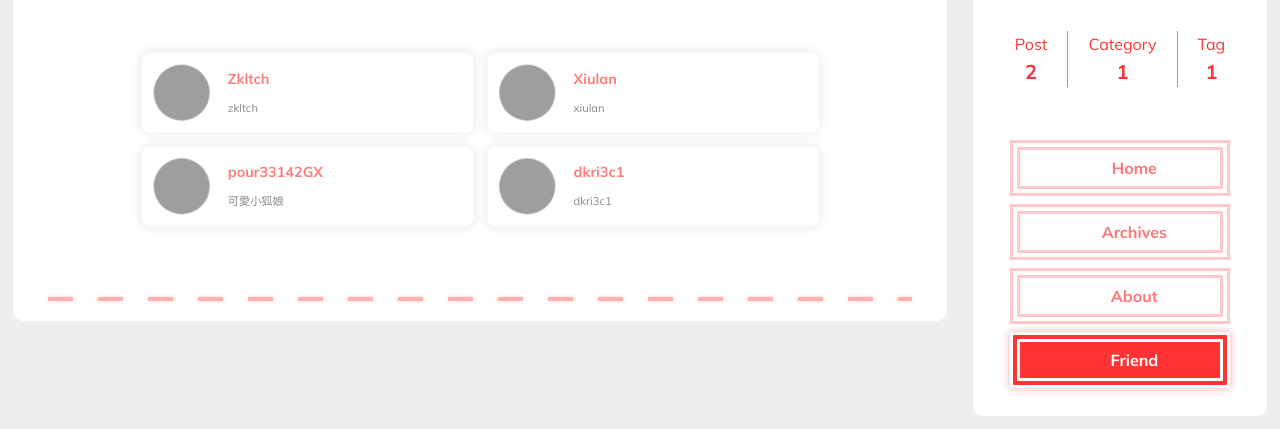
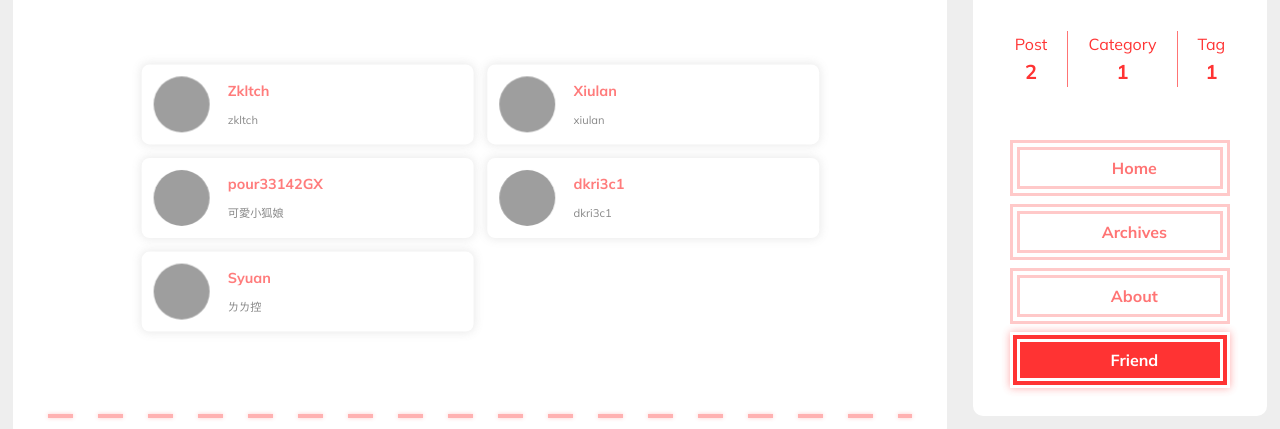
Before and after one commit to 4ur0n/4ur0n.github.io, a plain HTML site: page friend/index.html in a window 1280 px wide. Shown: the part 609-1038 px from the top of the page. Drawn offline with Linux system fonts and the light colour scheme; some packages are replaced by stand-ins of ours; no server answers; grey boxes are pictures that could not be loaded; a script that the page names is missing; a small style sheet from the web is missing; a web font is replaced by a local one.

Commit message:
Site updated: 2025-08-31 18:06:54

```diff
--- a/friend/index.html
+++ b/friend/index.html
@@ -389,6 +389,21 @@
         dkri3c1
       </div>
     </div>
+  </div><div class="friend-item-wrap">
+    <a href="https://syansyan.vercel.app/" rel="noopener external nofollow noreferrer" target="_blank"></a>
+    <div class="friend-icon-wrap">
+      <div class="friend-icon">
+          <img data-src="https://hackmd.io/_uploads/rkp0T9-cgx.png" data-sizes="auto" alt="Syuan" class="lazyload">
+      </div>
+    </div>
+    <div class="friend-info-wrap">
+      <div class="friend-name">
+          Syuan
+      </div>
+      <div class="friend-desc">
+        ㄌㄌ控
+      </div>
+    </div>
   </div></div>
 
 
--- a/sw.js
+++ b/sw.js
@@ -1,4 +1,4 @@
-const VERSION = "1756633640376";const preCache = ["/images/taichi.png","/images/banner.webp","/css/loader.css","/css/style.css","/js/script.js"];const cacheDomain = [
+const VERSION = "1756634801955";const preCache = ["/images/taichi.png","/images/banner.webp","/css/loader.css","/css/style.css","/js/script.js"];const cacheDomain = [
   "fonts.googleapis.com",
   "npm.webcache.cn",
   "unpkg.com",
```
